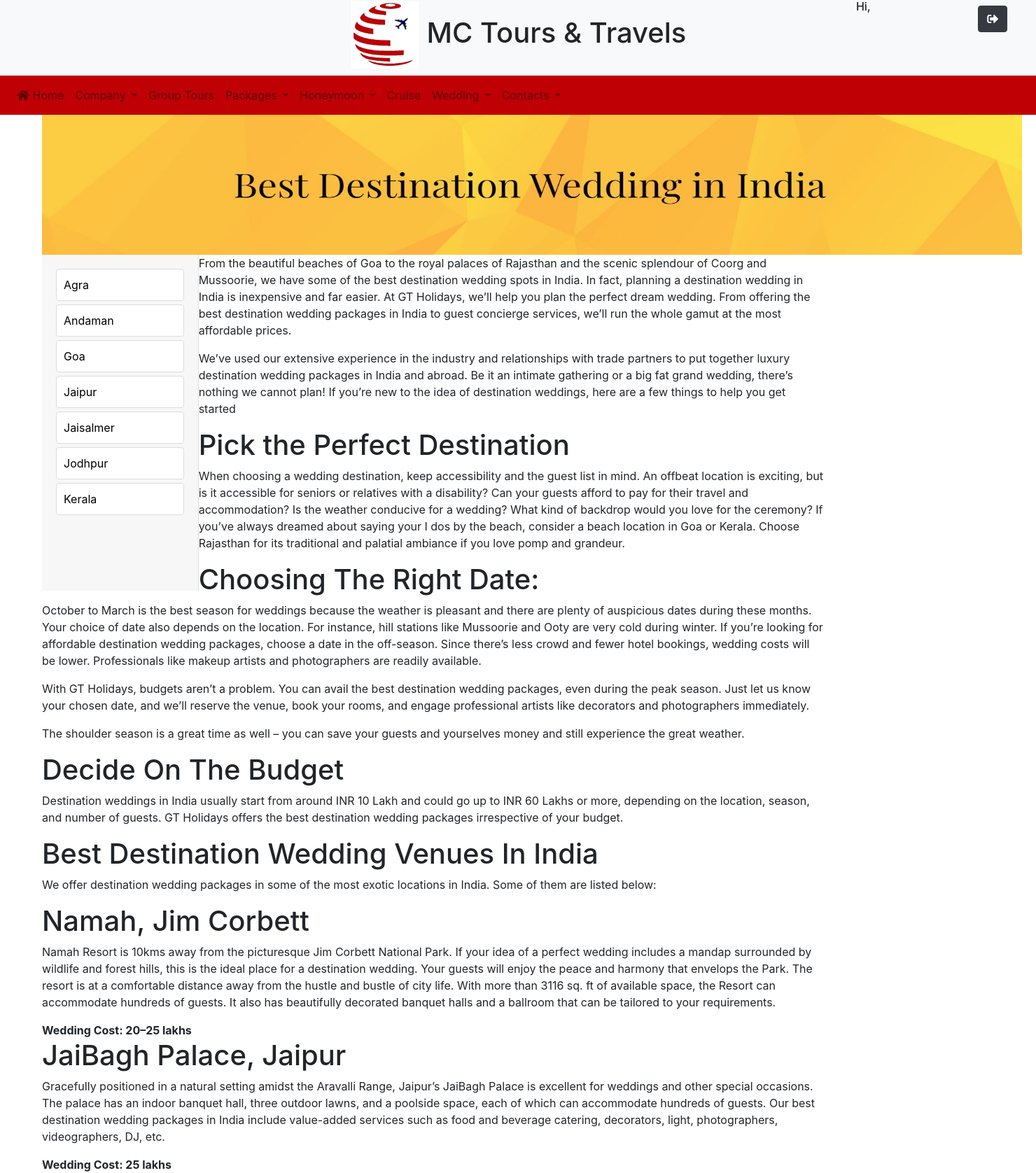
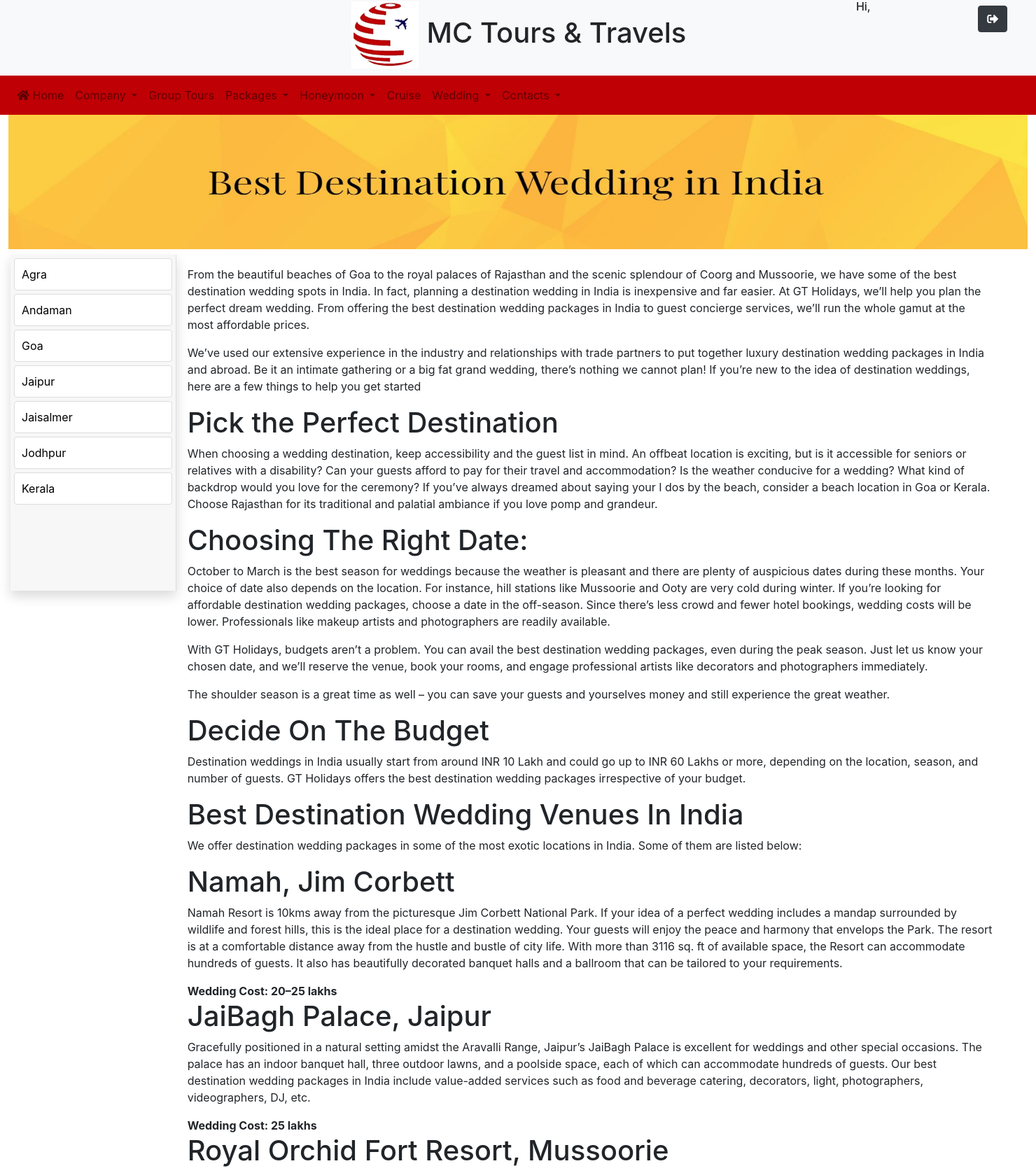
Before and after one commit to josevinoth/bvm_tours_travel_v1.0, a Django app: template tt_project/tt_app/templates/tt_html/wedding_india.html in a window 1480 px wide. Shown: the top 1676 px of the page at 70% size. Run offline with Django 3.2, Linux system fonts and the light colour scheme; the template is opened without the code that fills it, so the values that code supplies are empty; some libraries are stand-ins or nearby versions.

Commit message:
commit-Jose (20-Aug-24) CSS and other files updated

```diff
--- a/tt_project/tt_app/templates/tt_html/wedding_india.html
+++ b/tt_project/tt_app/templates/tt_html/wedding_india.html
@@ -6,7 +6,7 @@
             width: 20%;
             float: left;
             background-color: #f7f7f7;
-            padding: 20px;
+            padding: 5px;
             box-sizing: border-box;
             border-right: 1px solid #ddd;
             height: 60vh;
@@ -28,12 +28,13 @@
 
 </style>
 <div class="container-fluid">
-	<div class="col-1"></div>
-	<div class="col-10">
-		<div class="container-fluid">
-            <div class="container-fluid" >
-				<img src="/media/wedding/weddingindia_card.png" width="1400" height="200"/>
-                  <div class="sidebar">
+    <div class="row">
+        <img class="pb-2" src="/media/wedding/weddingindia_card.png" width="1800" height="200"/>
+    </div>
+    <div class="row">
+        <div class="col">
+            <div class="row container-fluid" >
+                <div class="col-2 sidebar shadow">
                     <a href="{% url 'wedding_agra' %}">Agra</a>
                     <a href="#">Andaman</a>
                     <a href="{% url 'wedding_goa' %}">Goa</a>
@@ -41,8 +42,8 @@
                     <a href="{% url 'wedding_jaisalmer' %}">Jaisalmer</a>
                     <a href="#">Jodhpur</a>
                     <a href="{% url 'wedding_kerala' %}">Kerala</a>
-
                 </div>
+                <div class="col-10 p-3">
                     <p>From the beautiful beaches of Goa to the royal palaces of Rajasthan and the scenic splendour of Coorg and Mussoorie, we have some of the best destination wedding spots in India. In fact, planning a destination wedding in India is inexpensive and far easier. At GT Holidays, we’ll help you plan the perfect dream wedding. From offering the best destination wedding packages in India to guest concierge services, we’ll run the whole gamut at the most affordable prices.</p>
                     <p>We’ve used our extensive experience in the industry and relationships with trade partners to put together luxury destination wedding packages in India and abroad. Be it an intimate gathering or a big fat grand wedding, there’s nothing we cannot plan!
                         If you’re new to the idea of destination weddings, here are a few things to help you get started</p>
@@ -79,6 +80,11 @@
                     <p>Visit us or call us at 9940882200 to connect with a relationship manager at GT Holidays. All we need is a general idea, and we’ll schedule a meeting to discuss your options.</p>
                     <h4>Do you organise only weddings or other events as well?</h4>
                     <p>We are South India’s premium travel agency. We arrange honeymoon packages, cruise packages, and family vacation packages to more than 100 destinations in India and across the world.</p>
+                </div>
+            </div>
+        </div>
+
+    </div>
     <div class="container">
                 <div class="row row-cols-2 row-cols-lg-5 g-2 g-lg-3">
                     <div class="col">
@@ -134,8 +140,4 @@
                 </div>
             </div>
 </div>
-		</div>
-	</div>
-	<div class="col-1"></div>
-</div>
 {% endblock content %}
```
Lines whose indentation alone changed are shown as unchanged.
